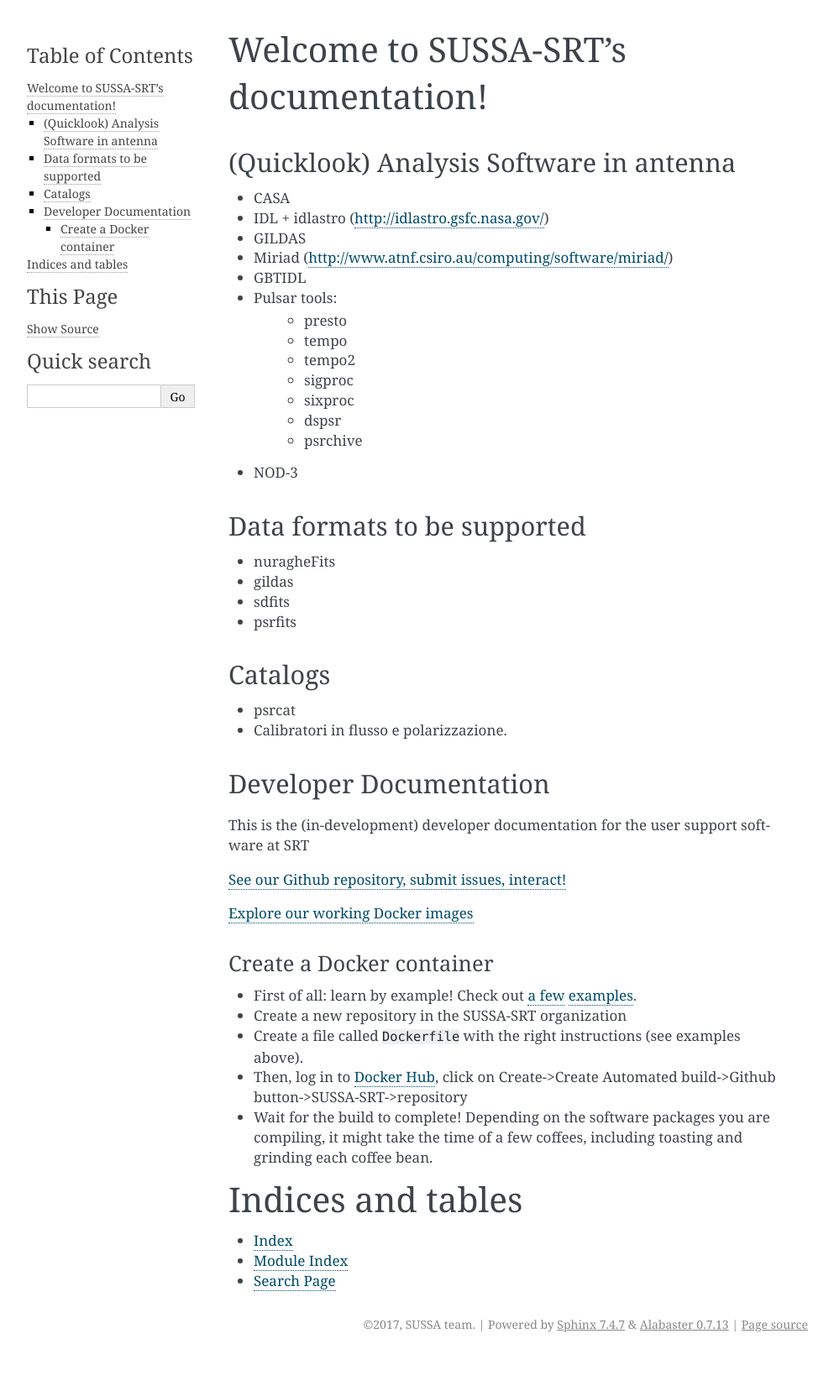
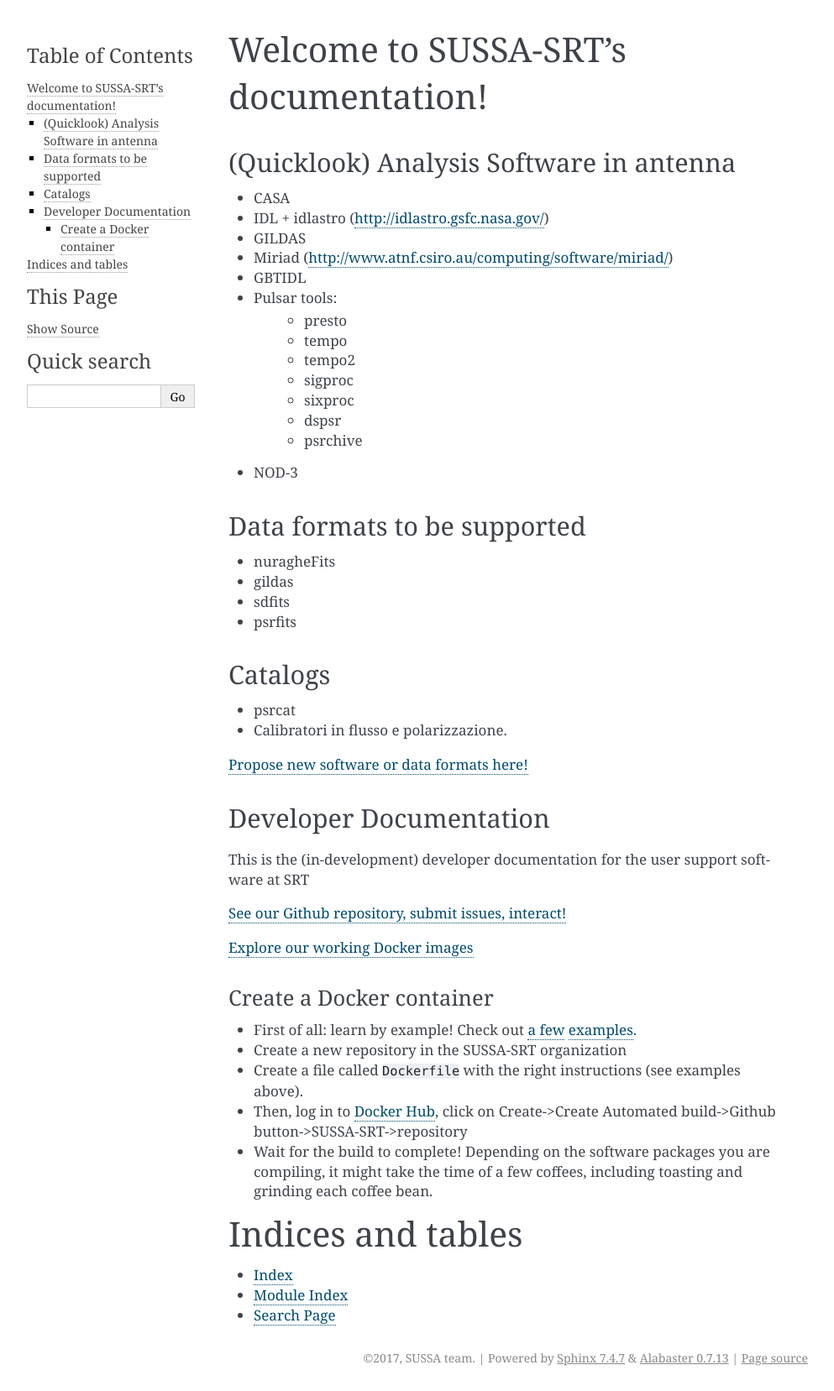
Before and after one commit to SUSSA-SRT/sussa-srt, a Sphinx documentation site: the page built from docs/source/index.rst, in a window 1280 px wide. Shown: the whole page at 84% size, without its empty margins (148-1141 px from the left). Built offline with Sphinx 7.4.7, drawn with Linux system fonts in a browser that asks for light colours; before the commit the page ends 1617 px from its top, so only the background shows below that.

Commit message:
Add link to software survey

```diff
--- a/docs/source/index.rst
+++ b/docs/source/index.rst
@@ -34,6 +34,9 @@
 + psrcat
 + Calibratori in flusso e polarizzazione.
 
+
+`Propose new software or data formats here! <https://goo.gl/forms/FPtCJnO3acdGksBA2>`__
+
 Developer Documentation
 -----------------------
 This is the (in-development) developer documentation for the user support software at SRT
```
